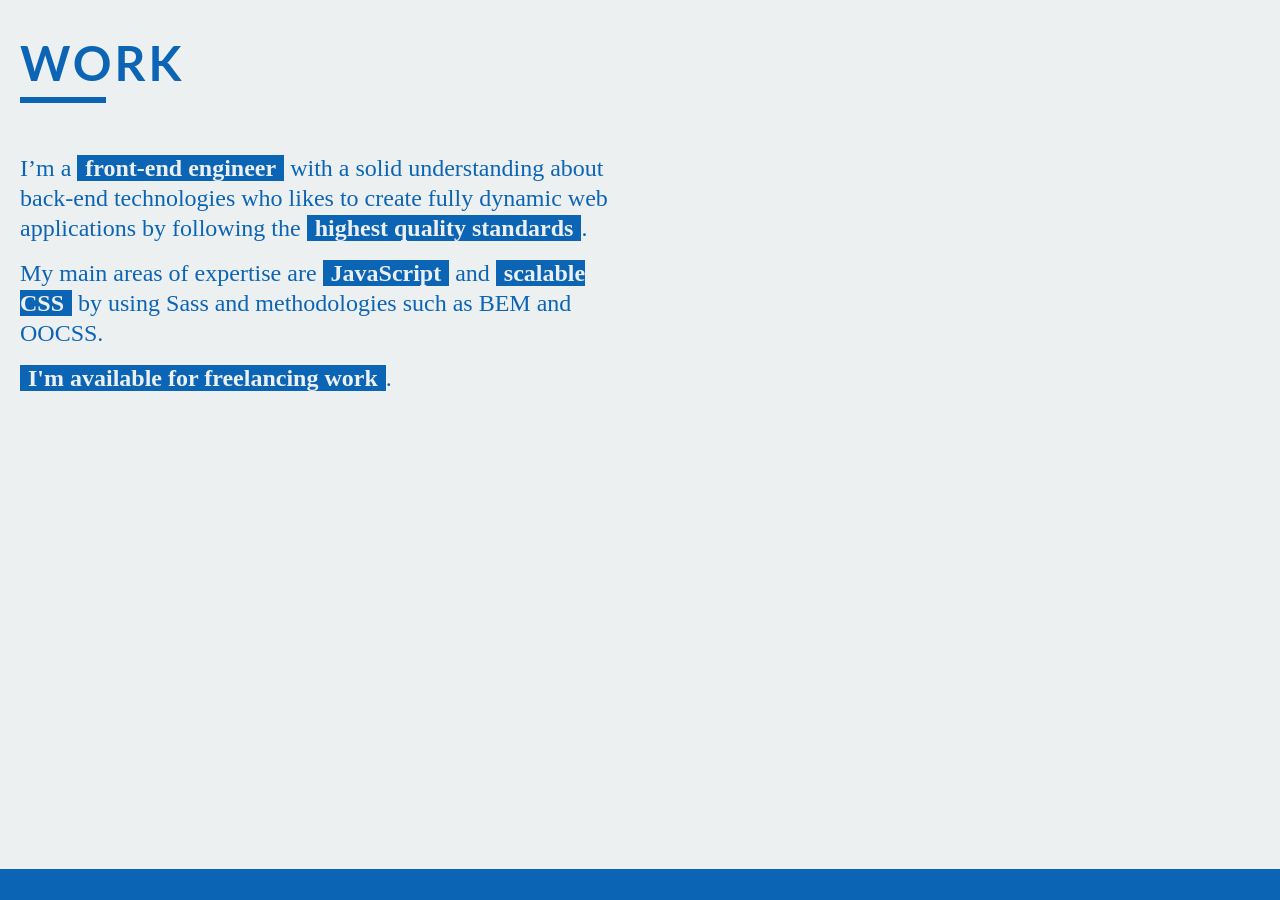
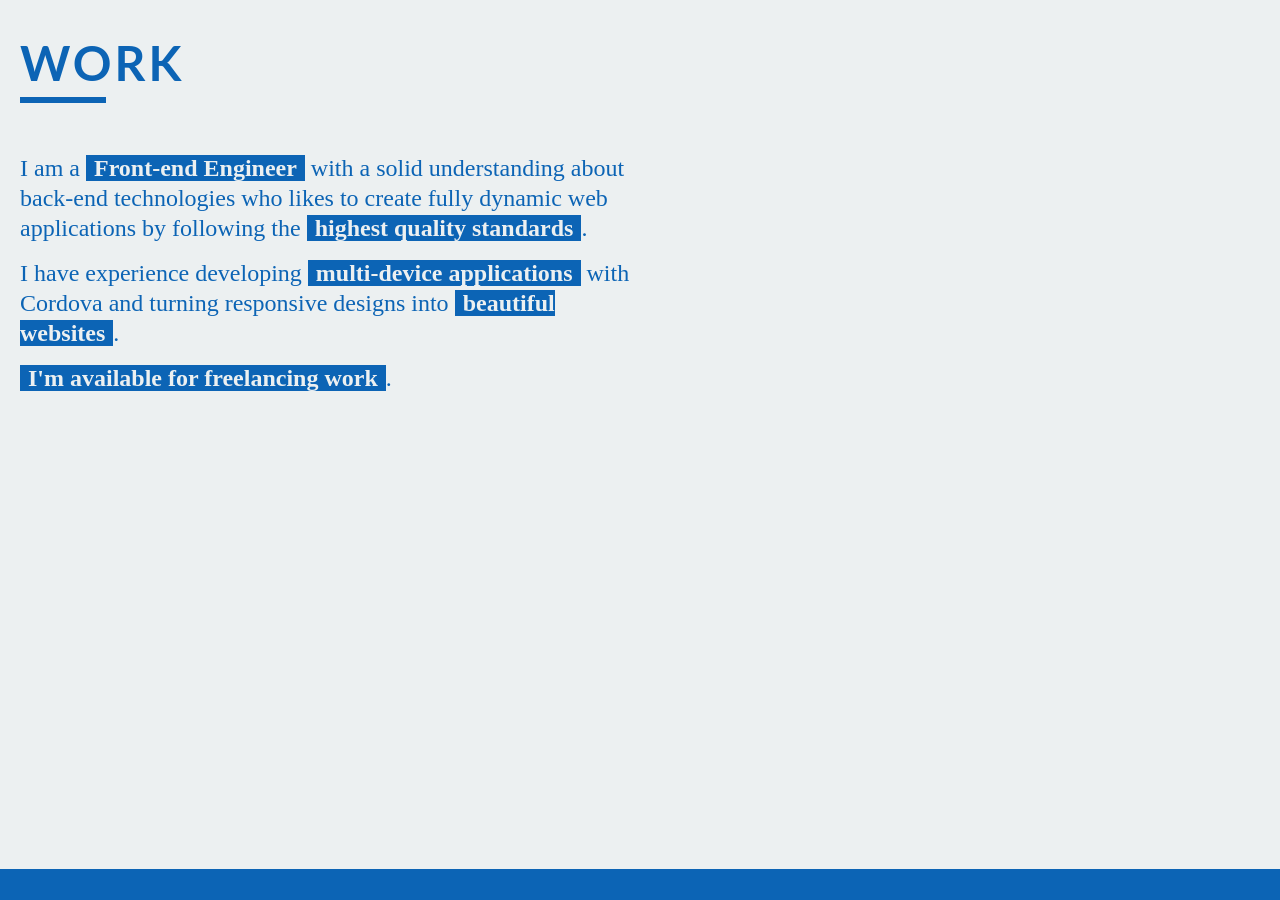
Before and after one commit to sergioalvz/sergioalvz.github.io, a Jekyll site: the page built from index.html, in a window 1280 px wide and 900 px high, scrolled down 931 px. Built offline with Jekyll 4.4.1, drawn with Linux system fonts in a browser that asks for light colours; nearby versions of some CDN libraries; Markdown is read by kramdown in place of the engine named in the settings; some of the changed text lies outside the part shown.

Commit message:
Improve texts

```diff
--- a/index.html
+++ b/index.html
@@ -30,8 +30,8 @@ type: front-page
   <h1 class="work__title panel__title">work</h1>
   <hr class="work__title__underscore panel__title__underscore">
 
-  <p class="panel__text work__text">I’m a <span class="panel__text__highlight work__text__highlight">front-end engineer</span> with a solid understanding about back-end technologies who likes to create fully dynamic web applications by following the <span class="panel__text__highlight work__text__highlight">highest quality standards</span>.</p>
-  <p class="panel__text work__text">My main areas of expertise are <span class="panel__text__highlight work__text__highlight">JavaScript</span> and <span class="panel__text__highlight work__text__highlight">scalable CSS</span> by using Sass and methodologies such as BEM and OOCSS.</p>
+  <p class="panel__text work__text">I am a <span class="panel__text__highlight work__text__highlight">Front-end Engineer</span> with a solid understanding about back-end technologies who likes to create fully dynamic web applications by following the <span class="panel__text__highlight work__text__highlight">highest quality standards</span>.</p>
+  <p class="panel__text work__text">I have experience developing <span class="panel__text__highlight work__text__highlight">multi-device applications</span> with Cordova and turning responsive designs into <span class="panel__text__highlight work__text__highlight">beautiful websites</span>.</p>
 
   <p class="panel__text work__text"><span class="panel__text__highlight work__text__highlight">I'm available for freelancing work</span>.</p>
 </section>
@@ -40,8 +40,8 @@ type: front-page
   <h1 class="about__title panel__title">about</h1>
   <hr class="about__title__underscore panel__title__underscore">
 
-  <p class="panel__text about__text">Personal website of Sergio Álvarez. Software engineer specialized in front-end development and focused on quality software development.</p>
-  <p class="panel__text about__text">Currently based in Asturias (Spain) by working as a full-stack engineer in Sweetspot Intelligence (among other nerdy things).</p>
+  <p class="panel__text about__text">Hi there! I'm Sergio; I have studied a Post-Graduate Master's Degree in Web Engineering @ University of Oviedo and I'm currently working at <a class="panel__link about__link panel__text__highlight about__text__highlight" href="http://www.sweetspotintelligence.com/en/" target="blank">Sweetspot Intelligence</a> as a Full-Stack Software Engineer.</p>
+  <p class="panel__text about__text">Traveling to the Principality of Asturias? Don't hesitate to drop me a line if you wanna talk about software engineering and discovering this <a href="http://www.lagosdesaliencia.com/" class="panel__link about__link panel__text__highlight about__text__highlight">little piece of paradise</a>!</p>
 
   <ul class="about__links">
     <li class="about__links__link">
```
